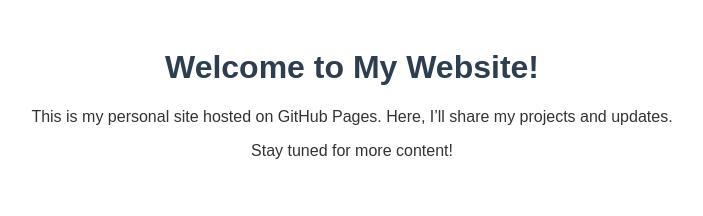
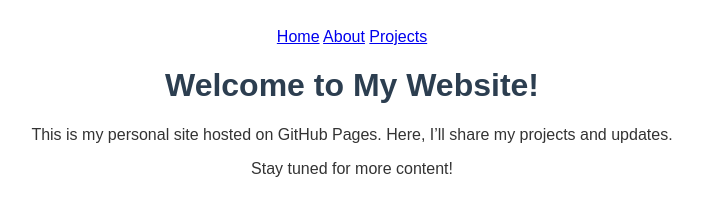
Before and after one commit to eschup/eschup.github.io, a plain HTML site: page index.html in a window 1280 px wide. Shown: the whole page, without its empty margins (288-991 px from the left). Drawn offline with Linux system fonts and the light colour scheme.

Commit message:
added pages

```diff
--- a/index.html
+++ b/index.html
@@ -16,6 +16,11 @@
         }
     </style>
 </head>
+<nav></nav>
+    <a href="index.html">Home</a>
+    <a href="about.html">About</a>
+    <a href="projects.html">Projects</a>
+</nav>
 <body>
     <h1>Welcome to My Website!</h1>
     <p>This is my personal site hosted on GitHub Pages. Here, I’ll share my projects and updates.</p>
```
Also changed, not shown: Home.html (added), Projects.html (added).
